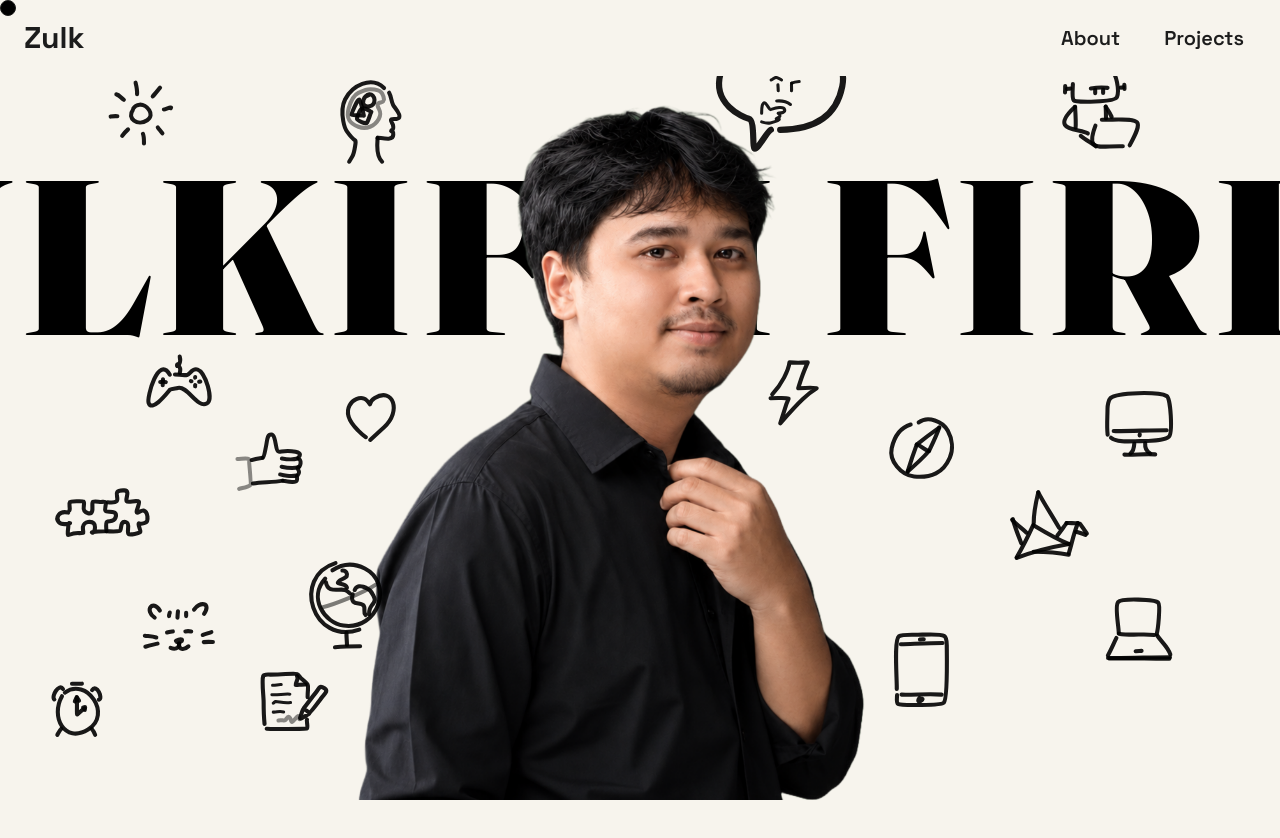
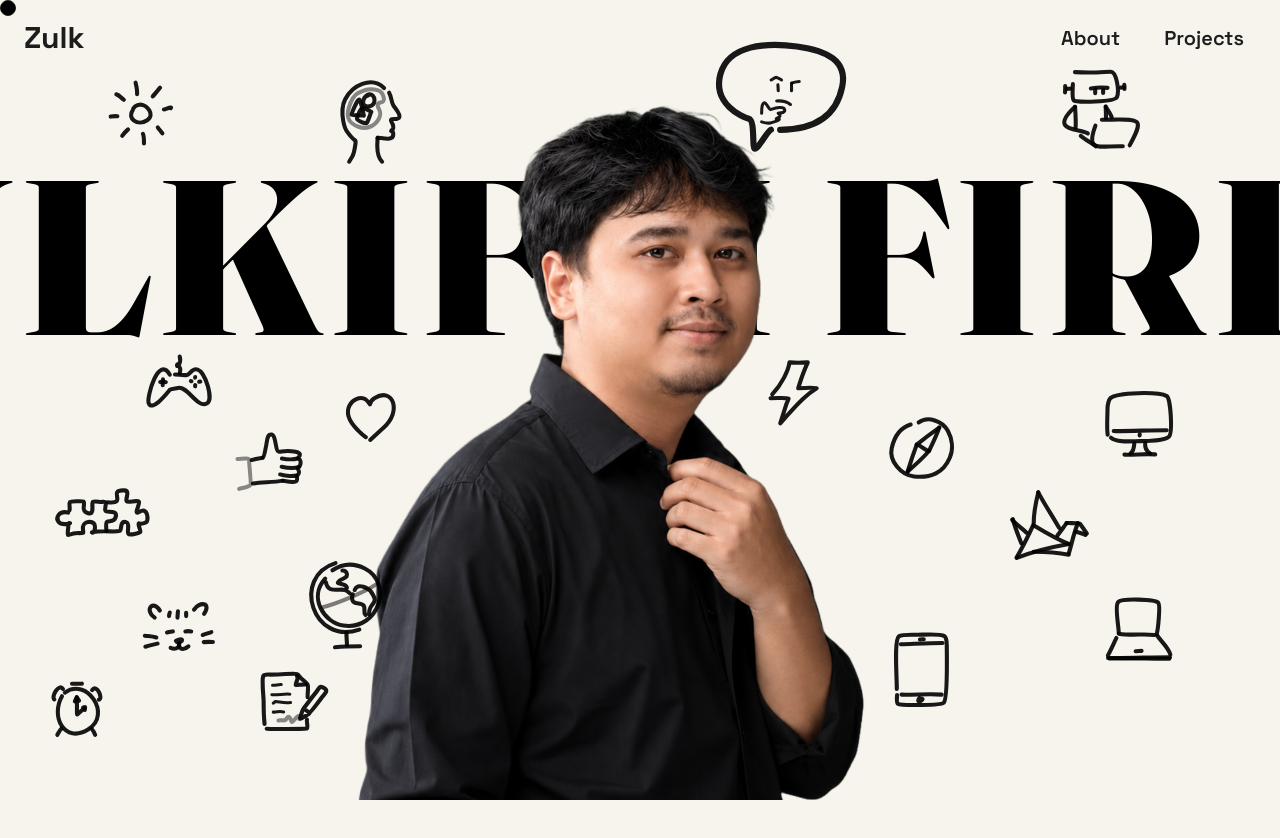
Before and after one commit to Zulkifli70/portofolio-new, a React (Vite) app: page / in a window 1280 px wide. Shown: the top 838 px of the page. Built offline with nearby package versions, Linux system fonts and the light colour scheme.

Commit message:
remove background color

```diff
--- a/src/components/Header.jsx
+++ b/src/components/Header.jsx
@@ -58,7 +58,7 @@ export default function Header() {
   return (
     <header
       ref={headerRef}
-      className="header w-max-7xl flex items-center bg-bg justify-between py-2 px-6 fixed top-0 left-0 right-0 z-20"
+      className="header w-max-7xl flex items-center justify-between py-2 px-6 fixed top-0 left-0 right-0 z-20"
     >
       <div>
         <a
```
